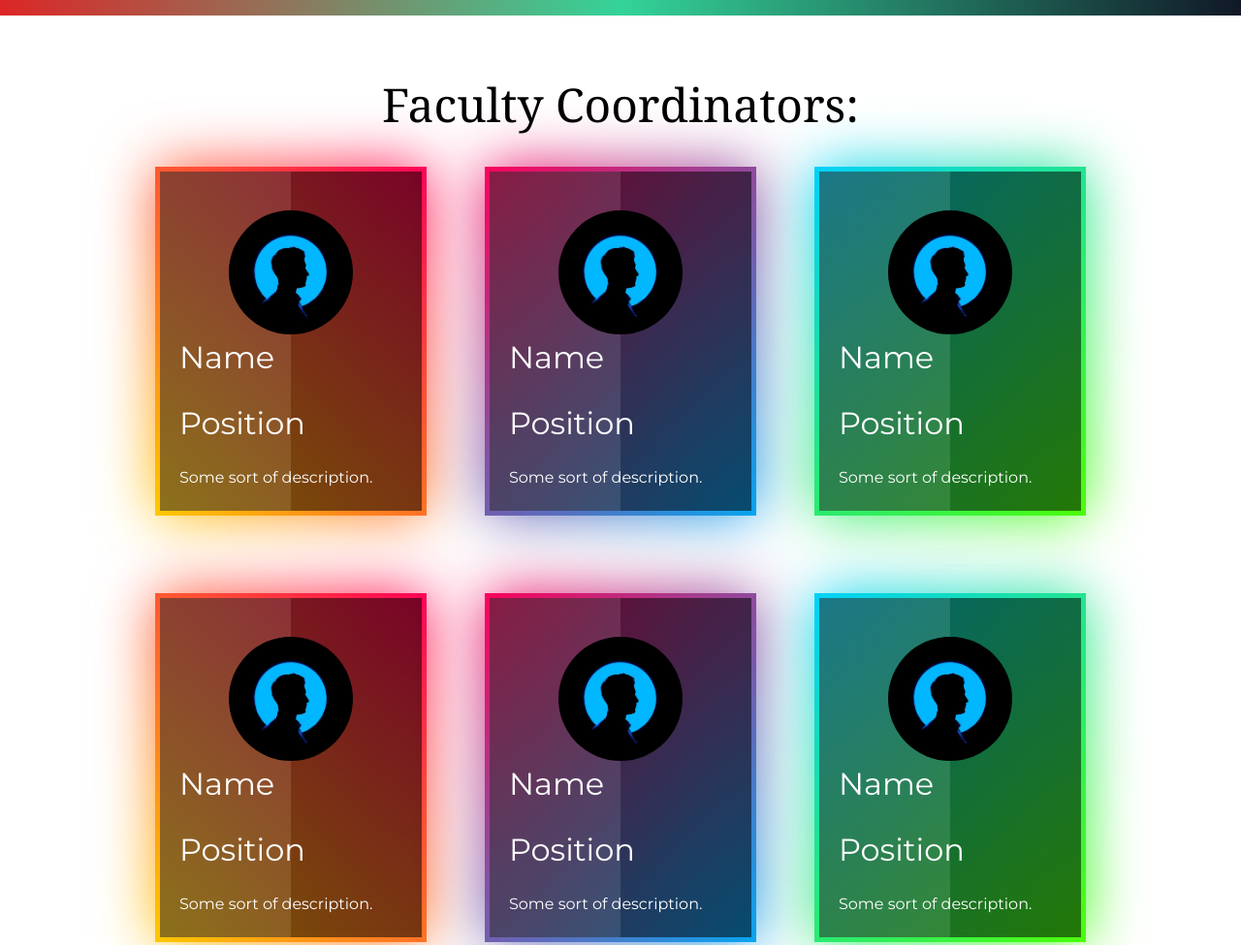
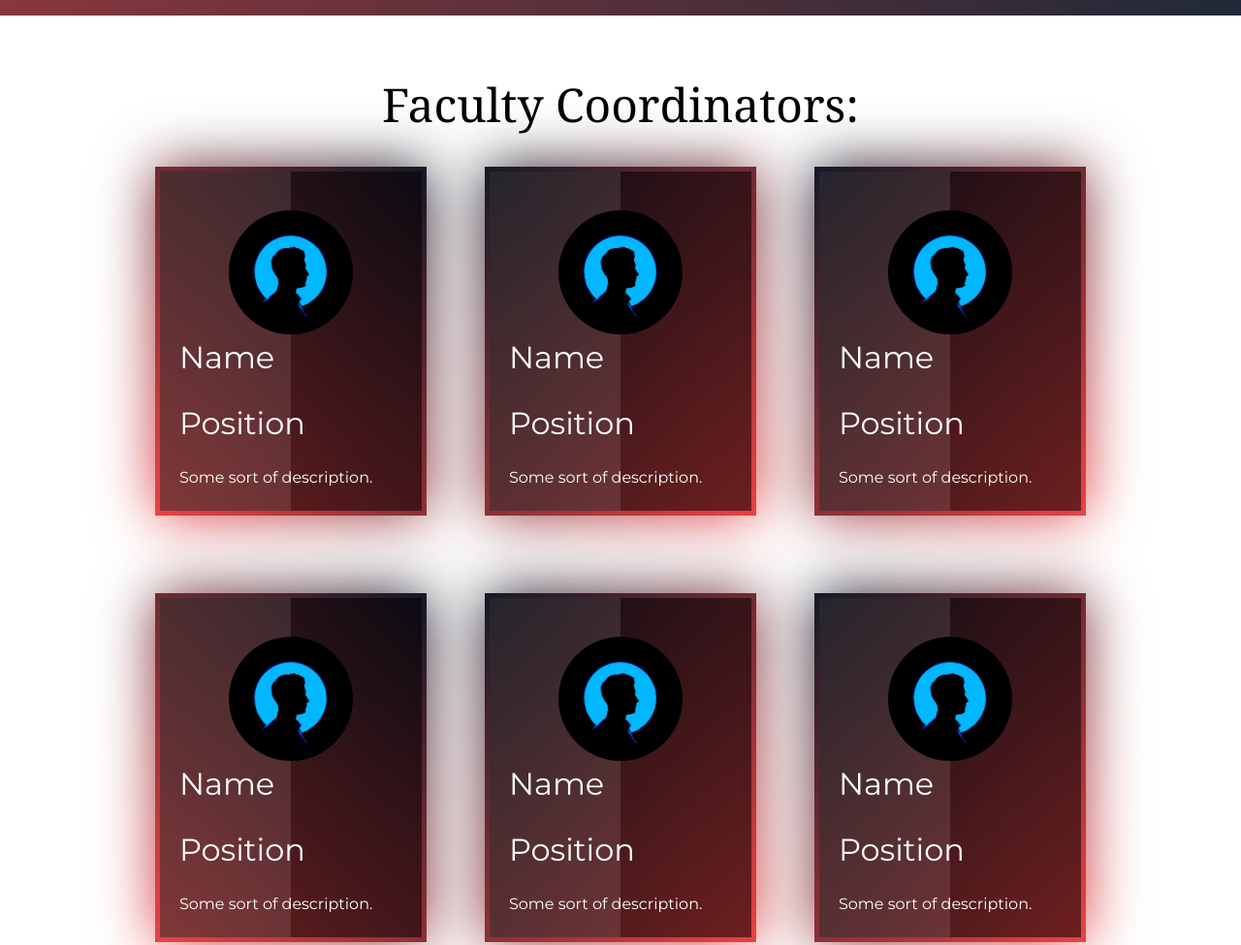
Before and after one commit to Misterr-H/uccda, a website: page about.html in a window 1280 px wide. Shown: the part 1020-1995 px from the top of the page at 97% size. Drawn offline with Linux system fonts and the light colour scheme.

Commit message:
Add files via upload

```diff
--- a/about.html
+++ b/about.html
@@ -25,7 +25,7 @@
 </style>
 
 <body>
-    <div class="bg-gray-900  mx-auto items-center fixed flex flex-wrap flex-row w-full">
+    <div class="bg-gray-900  mx-auto items-center fixed flex flex-wrap flex-row w-full z-50">
 
         <img src="img/logo.png" class="w-14 h-14 pt-2 inline">
         <h1 class="font-sans text-white font-bold inline text-xs md:text-xl">University Computer Center & Digital Affair
@@ -56,9 +56,9 @@
         </div>
     </div>
     <div
-        class="  w-full items-center  flex flex-wrap flex-col bg-gradient-to-r from-red-600 via-green-400 to-gray-900  p-12">
+        class="  w-full items-center  flex flex-wrap flex-col bg-gradient-to-br from-red-500  to-gray-800  p-12">
         <div
-            class="rounded-2xl p-10 items-center flex flex-wrap flex-col container  shadow bg-transparent bg-gradient-to-r from-yellow-500 via-gray-500 to-blue-500 m-6 mx-auto ">
+            class="rounded-2xl p-10 items-center flex flex-wrap flex-col container  shadow bg-transparent bg-gradient-to-br from-gray-600  to-red-400 m-6 mx-auto ">
             <h1 class=" text-5xl self-center mt-5 text-black" style="font-family: 'Poppins', sans-serif;">ABOUT!</h1>
             <h1 class="font-mono text-black mt-3 self-center">UCC established in so and so year by so and so
                 teachers<br>email id so and so</h1>
--- a/custom.css
+++ b/custom.css
@@ -14,7 +14,7 @@
   justify-content: center;
   align-items: center;
   flex-wrap: wrap;
-  z-index: -2;
+  z-index: 0;
 
 }
 
@@ -26,7 +26,7 @@
   padding: 5px;
   position: relative;
   transition: 0.5s;
-  z-index: -1;
+  z-index: 0;
 }
 
 .card:hover {
@@ -46,17 +46,17 @@
 
 .card:nth-child(1)::before,
 .card:nth-child(1) {
-  background: linear-gradient(45deg, #ffcc00 0%, #ff0058 100%);
+  background: linear-gradient(45deg, #ef4444 0%, #111827 100%);
 }
 
 .card:nth-child(2)::before,
 .card:nth-child(2) {
-  background: linear-gradient(315deg, #03a9f4 0%, #ff0058 100%);
+  background: linear-gradient(315deg, #ef4444 0%, #111827 100%);
 }
 
 .card:nth-child(3)::before,
 .card:nth-child(3) {
-  background: linear-gradient(315deg, #4dff03 0%, #00d0ff 100%);
+  background: linear-gradient(315deg, #ef4444 0%, #111827 100%);
 }
 
 .card span {
```
Also changed, not shown: app.css.
